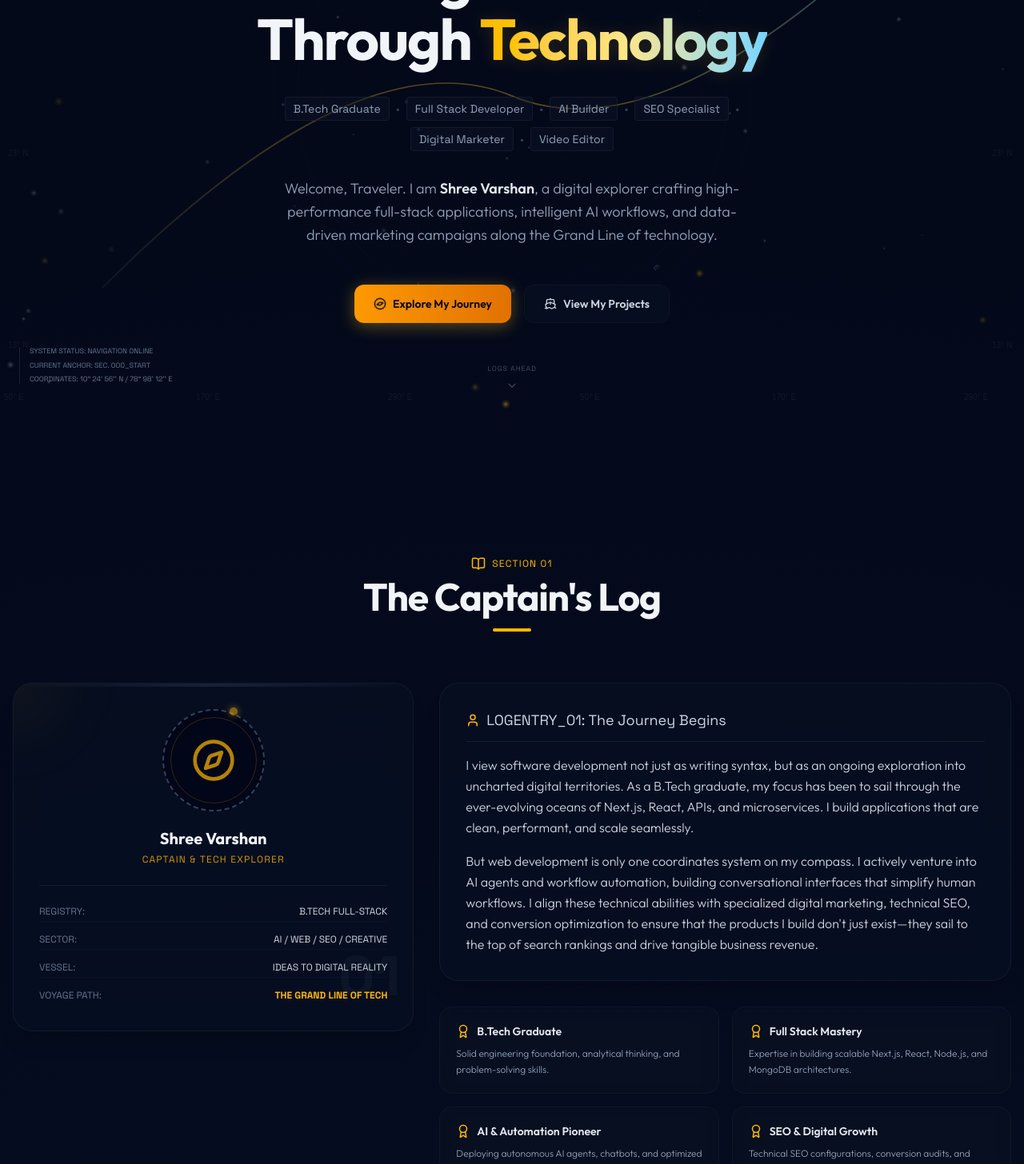
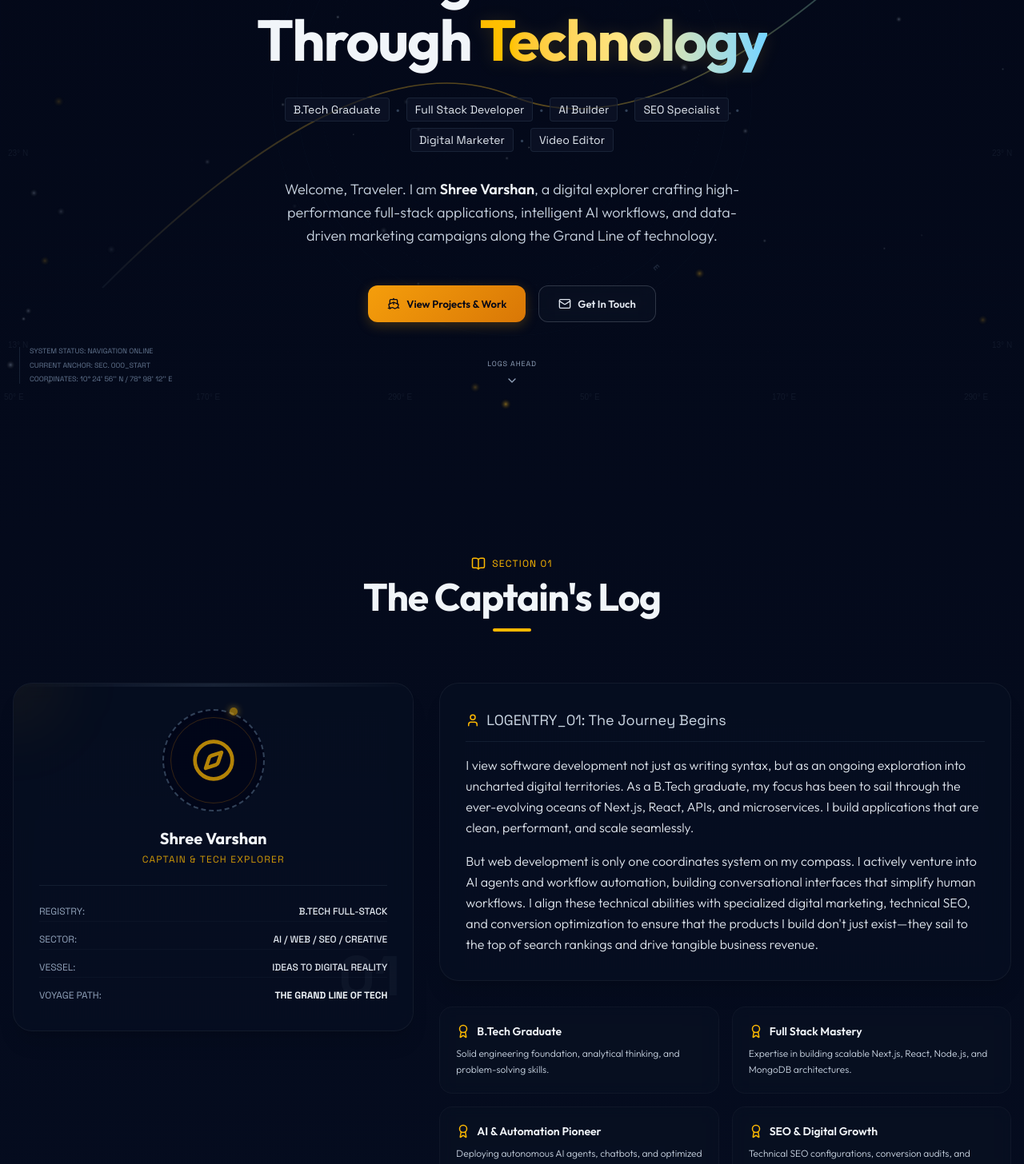
Before and after one commit to Shree-varshan-430/Portfolio, a Next.js app: page / in a window 1280 px wide. Shown: the part 280-1736 px from the top of the page at 80% size. Built offline with nearby package versions, Linux system fonts and the light colour scheme.

Commit message:
Address UX and accessibility audit findings: enhance focus rings, text contrasts, button consistency, and visual hierarchy

```diff
--- a/src/app/globals.css
+++ b/src/app/globals.css
@@ -149,3 +149,73 @@ html.lenis {
 .lenis.lenis-scrolling iframe {
   pointer-events: none;
 }
+
+/* Standardized Keyboard Navigation Focus Outline */
+.focus-ring {
+  focus-visible: outline-none;
+}
+.focus-ring:focus-visible {
+  outline: 2px solid #fbbf24 !important;
+  outline-offset: 2px !important;
+  box-shadow: 0 0 0 4px #020617 !important;
+}
+
+/* Standardized Button Dimensions and Behaviors */
+.btn-primary {
+  display: inline-flex;
+  height: 46px;
+  align-items: center;
+  justify-content: center;
+  gap: 8px;
+  border-radius: 12px;
+  background: linear-gradient(135deg, #f59e0b 0%, #d97706 100%);
+  padding-left: 24px;
+  padding-right: 24px;
+  font-family: var(--font-sans), sans-serif;
+  font-size: 13px;
+  font-weight: 600;
+  color: #020617;
+  transition: all 0.3s ease;
+  box-shadow: 0 4px 15px rgba(245, 158, 11, 0.25);
+  cursor: pointer;
+  border: none;
+}
+.btn-primary:hover {
+  background: linear-gradient(135deg, #fbbf24 0%, #f59e0b 100%);
+  box-shadow: 0 4px 20px rgba(245, 158, 11, 0.4);
+  transform: translateY(-1px);
+}
+.btn-primary:focus-visible {
+  outline: 2px solid #fbbf24 !important;
+  outline-offset: 2px !important;
+}
+
+.btn-secondary {
+  display: inline-flex;
+  height: 46px;
+  align-items: center;
+  justify-content: center;
+  gap: 8px;
+  border-radius: 12px;
+  border: 1px solid rgba(203, 213, 225, 0.2);
+  background: rgba(15, 23, 42, 0.4);
+  backdrop-filter: blur(8px);
+  padding-left: 24px;
+  padding-right: 24px;
+  font-family: var(--font-sans), sans-serif;
+  font-size: 13px;
+  font-weight: 600;
+  color: #e2e8f0;
+  transition: all 0.3s ease;
+  cursor: pointer;
+}
+.btn-secondary:hover {
+  border-color: rgba(251, 191, 36, 0.4);
+  background: rgba(15, 23, 42, 0.7);
+  color: #fbbf24;
+  transform: translateY(-1px);
+}
+.btn-secondary:focus-visible {
+  outline: 2px solid #fbbf24 !important;
+  outline-offset: 2px !important;
+}
--- a/src/components/CaptainsLog.tsx
+++ b/src/components/CaptainsLog.tsx
@@ -65,20 +65,20 @@ export default function CaptainsLog() {
 
               <div className="mt-6 space-y-2.5 border-t border-slate-800/60 pt-5 text-left text-xs font-mono">
                 <div className="flex justify-between py-1 border-b border-slate-900/60">
-                  <span className="text-slate-500 uppercase">Registry:</span>
-                  <span className="text-slate-300">B.TECH FULL-STACK</span>
+                  <span className="text-slate-400 uppercase">Registry:</span>
+                  <span className="text-slate-200 font-medium">B.TECH FULL-STACK</span>
                 </div>
                 <div className="flex justify-between py-1 border-b border-slate-900/60">
-                  <span className="text-slate-500 uppercase">Sector:</span>
-                  <span className="text-slate-300">AI / WEB / SEO / CREATIVE</span>
+                  <span className="text-slate-400 uppercase">Sector:</span>
+                  <span className="text-slate-200 font-medium">AI / WEB / SEO / CREATIVE</span>
                 </div>
                 <div className="flex justify-between py-1 border-b border-slate-900/60">
-                  <span className="text-slate-500 uppercase">Vessel:</span>
-                  <span className="text-slate-300">IDEAS TO DIGITAL REALITY</span>
+                  <span className="text-slate-400 uppercase">Vessel:</span>
+                  <span className="text-slate-200 font-medium">IDEAS TO DIGITAL REALITY</span>
                 </div>
                 <div className="flex justify-between py-1">
-                  <span className="text-slate-500 uppercase">Voyage Path:</span>
-                  <span className="text-amber-400 font-bold">THE GRAND LINE OF TECH</span>
+                  <span className="text-slate-400 uppercase">Voyage Path:</span>
+                  <span className="text-amber-450 font-bold">THE GRAND LINE OF TECH</span>
                 </div>
               </div>
             </div>
@@ -100,10 +100,10 @@ export default function CaptainsLog() {
               <span>LOGENTRY_01: The Journey Begins</span>
             </h3>
 
-            <p className="text-slate-300 text-sm md:text-base leading-relaxed font-sans font-light">
+            <p className="text-slate-200 text-sm md:text-base leading-relaxed font-sans font-light">
               I view software development not just as writing syntax, but as an ongoing exploration into uncharted digital territories. As a B.Tech graduate, my focus has been to sail through the ever-evolving oceans of Next.js, React, APIs, and microservices. I build applications that are clean, performant, and scale seamlessly.
             </p>
-            <p className="text-slate-300 text-sm md:text-base leading-relaxed font-sans font-light mt-4">
+            <p className="text-slate-200 text-sm md:text-base leading-relaxed font-sans font-light mt-4">
               But web development is only one coordinates system on my compass. I actively venture into AI agents and workflow automation, building conversational interfaces that simplify human workflows. I align these technical abilities with specialized digital marketing, technical SEO, and conversion optimization to ensure that the products I build don't just exist—they sail to the top of search rankings and drive tangible business revenue.
             </p>
           </div>
@@ -116,11 +116,11 @@ export default function CaptainsLog() {
                 whileHover={{ y: -3 }}
                 className="glass-panel-light rounded-2xl p-5 border border-slate-800/40 flex flex-col gap-2 transition-all duration-300 hover:border-amber-500/20"
               >
-                <div className="flex items-center gap-2 font-semibold text-slate-200 text-sm">
+                <div className="flex items-center gap-2 font-semibold text-slate-150 text-sm">
                   <Award className="h-4.5 w-4.5 text-amber-400 shrink-0" />
                   <span>{item.label}</span>
                 </div>
-                <p className="text-xs text-slate-400 font-sans font-light leading-relaxed">
+                <p className="text-xs text-slate-300 font-sans font-light leading-relaxed">
                   {item.desc}
                 </p>
               </motion.div>
@@ -133,7 +133,7 @@ export default function CaptainsLog() {
               <Target className="h-4.5 w-4.5 text-amber-400" />
               <span>STRATEGIC_OBJECTIVES</span>
             </h3>
-            <ul className="space-y-3.5 text-slate-300 text-sm font-sans font-light">
+            <ul className="space-y-3.5 text-slate-200 text-sm font-sans font-light">
               {goals.map((goal, idx) => (
                 <li key={idx} className="flex items-start gap-3">
                   <span className="flex h-5 w-5 shrink-0 items-center justify-center rounded-full bg-slate-900 border border-slate-800 text-[10px] font-mono font-bold text-amber-400 mt-0.5">
--- a/src/components/Hero.tsx
+++ b/src/components/Hero.tsx
@@ -1,7 +1,7 @@
 "use client";
 
 import { motion } from "framer-motion";
-import { Compass, Ship, ChevronDown, Award, Sparkles } from "lucide-react";
+import { Compass, Ship, ChevronDown, Award, Sparkles, Mail } from "lucide-react";
 
 export default function Hero() {
   const scrollToSection = (id: string) => {
@@ -93,19 +93,19 @@ export default function Hero() {
           initial={{ opacity: 0, y: 30 }}
           animate={{ opacity: 1, y: 0 }}
           transition={{ duration: 1, delay: 0.4 }}
-          className="flex flex-wrap items-center justify-center gap-2 max-w-2xl text-xs md:text-sm font-mono text-slate-400"
+          className="flex flex-wrap items-center justify-center gap-2 max-w-2xl text-xs md:text-sm font-mono text-slate-200"
         >
-          <span className="px-2.5 py-1 rounded bg-slate-900/40 border border-slate-800/50">B.Tech Graduate</span>
+          <span className="px-2.5 py-1 rounded bg-slate-900/60 border border-slate-800/80">B.Tech Graduate</span>
           <span className="text-slate-700">•</span>
-          <span className="px-2.5 py-1 rounded bg-slate-900/40 border border-slate-800/50">Full Stack Developer</span>
+          <span className="px-2.5 py-1 rounded bg-slate-900/60 border border-slate-800/80">Full Stack Developer</span>
           <span className="text-slate-700">•</span>
-          <span className="px-2.5 py-1 rounded bg-slate-900/40 border border-slate-800/50">AI Builder</span>
+          <span className="px-2.5 py-1 rounded bg-slate-900/60 border border-slate-800/80">AI Builder</span>
           <span className="text-slate-700">•</span>
-          <span className="px-2.5 py-1 rounded bg-slate-900/40 border border-slate-800/50">SEO Specialist</span>
+          <span className="px-2.5 py-1 rounded bg-slate-900/60 border border-slate-800/80">SEO Specialist</span>
           <span className="text-slate-700">•</span>
-          <span className="px-2.5 py-1 rounded bg-slate-900/40 border border-slate-800/50">Digital Marketer</span>
+          <span className="px-2.5 py-1 rounded bg-slate-900/60 border border-slate-800/80">Digital Marketer</span>
           <span className="text-slate-700">•</span>
-          <span className="px-2.5 py-1 rounded bg-slate-900/40 border border-slate-800/50">Video Editor</span>
+          <span className="px-2.5 py-1 rounded bg-slate-900/60 border border-slate-800/80">Video Editor</span>
         </motion.div>
 
         {/* Short Personal Hook */}
@@ -113,9 +113,9 @@ export default function Hero() {
           initial={{ opacity: 0, y: 20 }}
           animate={{ opacity: 1, y: 0 }}
           transition={{ duration: 1, delay: 0.6 }}
-          className="text-slate-400 text-sm md:text-lg max-w-xl font-sans font-light leading-relaxed"
+          className="text-slate-300 text-sm md:text-lg max-w-xl font-sans font-light leading-relaxed"
         >
-          Welcome, Traveler. I am <strong className="text-slate-200 font-semibold">Shree Varshan</strong>, a digital explorer crafting high-performance full-stack applications, intelligent AI workflows, and data-driven marketing campaigns along the Grand Line of technology.
+          Welcome, Traveler. I am <strong className="text-slate-100 font-semibold">Shree Varshan</strong>, a digital explorer crafting high-performance full-stack applications, intelligent AI workflows, and data-driven marketing campaigns along the Grand Line of technology.
         </motion.p>
 
         {/* Call To Actions */}
@@ -126,19 +126,21 @@ export default function Hero() {
           className="flex flex-col sm:flex-row gap-4 mt-4 w-full sm:w-auto"
         >
           <button
-            onClick={() => scrollToSection("captains-log")}
-            className="group flex h-12 items-center justify-center gap-2 rounded-xl bg-gradient-to-r from-amber-500 to-amber-600 px-6 font-sans text-sm font-semibold text-slate-950 transition-all duration-300 hover:from-amber-400 hover:to-amber-500 shadow-[0_4px_20px_rgba(251,191,36,0.35)] hover:shadow-[0_4px_25px_rgba(251,191,36,0.5)] cursor-pointer"
+            onClick={() => scrollToSection("treasure-collection")}
+            className="btn-primary focus-ring group"
+            aria-label="View Projects and Work"
           >
-            <Compass className="h-4 w-4 animate-spin" style={{ animationDuration: "12s" }} />
-            <span>Explore My Journey</span>
+            <Ship className="h-4 w-4 group-hover:translate-x-0.5 transition-transform" />
+            <span>View Projects & Work</span>
           </button>
 
           <button
-            onClick={() => scrollToSection("treasure-collection")}
-            className="group flex h-12 items-center justify-center gap-2 rounded-xl border border-slate-700/60 bg-slate-900/40 px-6 font-sans text-sm font-semibold text-slate-300 transition-all duration-300 hover:border-amber-400/40 hover:bg-slate-900/80 cursor-pointer glass-panel-light"
+            onClick={() => scrollToSection("navigation-center")}
+            className="btn-secondary focus-ring group"
+            aria-label="Get In Touch"
           >
-            <Ship className="h-4 w-4 group-hover:translate-x-1 transition-transform" />
-            <span>View My Projects</span>
+            <Mail className="h-4 w-4" />
+            <span>Get In Touch</span>
           </button>
         </motion.div>
       </div>
@@ -156,16 +158,14 @@ export default function Hero() {
       </motion.div>
 
       {/* Anchor Scroll Indicator */}
-      <motion.div
-        initial={{ opacity: 0 }}
-        animate={{ opacity: 0.7, y: [0, 5, 0] }}
-        transition={{ delay: 1.4, duration: 1.5, repeat: Infinity }}
+      <button
         onClick={() => scrollToSection("captains-log")}
-        className="absolute bottom-8 flex flex-col items-center gap-1.5 cursor-pointer text-slate-500 hover:text-amber-400 transition-colors z-10"
+        className="absolute bottom-8 flex flex-col items-center gap-1.5 cursor-pointer text-slate-400 hover:text-amber-400 transition-colors z-10 focus-ring rounded-lg p-1 bg-transparent border-none"
+        aria-label="Scroll to Captain's Log"
       >
         <span className="text-[9px] font-mono tracking-widest uppercase">LOGS AHEAD</span>
         <ChevronDown className="h-4 w-4" />
-      </motion.div>
+      </button>
     </section>
   );
 }
```
Also changed, not shown: src/components/ExplorationLog.tsx (+8 -6 lines), src/components/GrandRoute.tsx (+8 -4 lines), src/components/NavigationCenter.tsx (+19 -19 lines), src/components/SkillsIslands.tsx (+7 -7 lines), src/components/SpecialAbilities.tsx (+14 -9 lines), src/components/TreasureCollection.tsx (+7 -5 lines).
